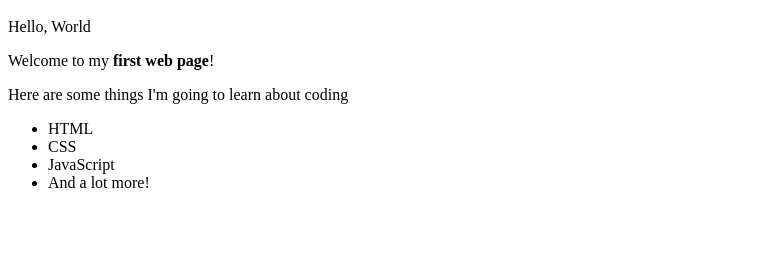
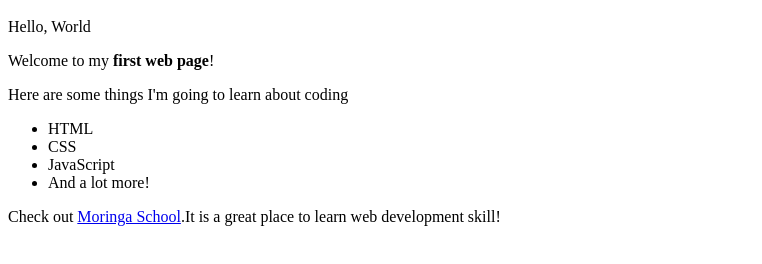
Before and after one commit to Y0ung-bit-svg/Web, a plain HTML site: page my-first-website.html in a window 1280 px wide. Shown: the part 146-410 px from the top of the page, without its empty margins (0-762 px from the left). Drawn offline with Linux system fonts and the light colour scheme.

Commit message:
add inline elements

```diff
--- a/my-first-website.html
+++ b/my-first-website.html
@@ -18,5 +18,6 @@
       <li>JavaScript</li>
       <li>And a lot more!</li>
    </ul>
+     <p>Check out <a href="http://moringaschool.com/">Moringa School</a>.It is a great place to learn web development skill!</p>
   </body>
 </html>
```
